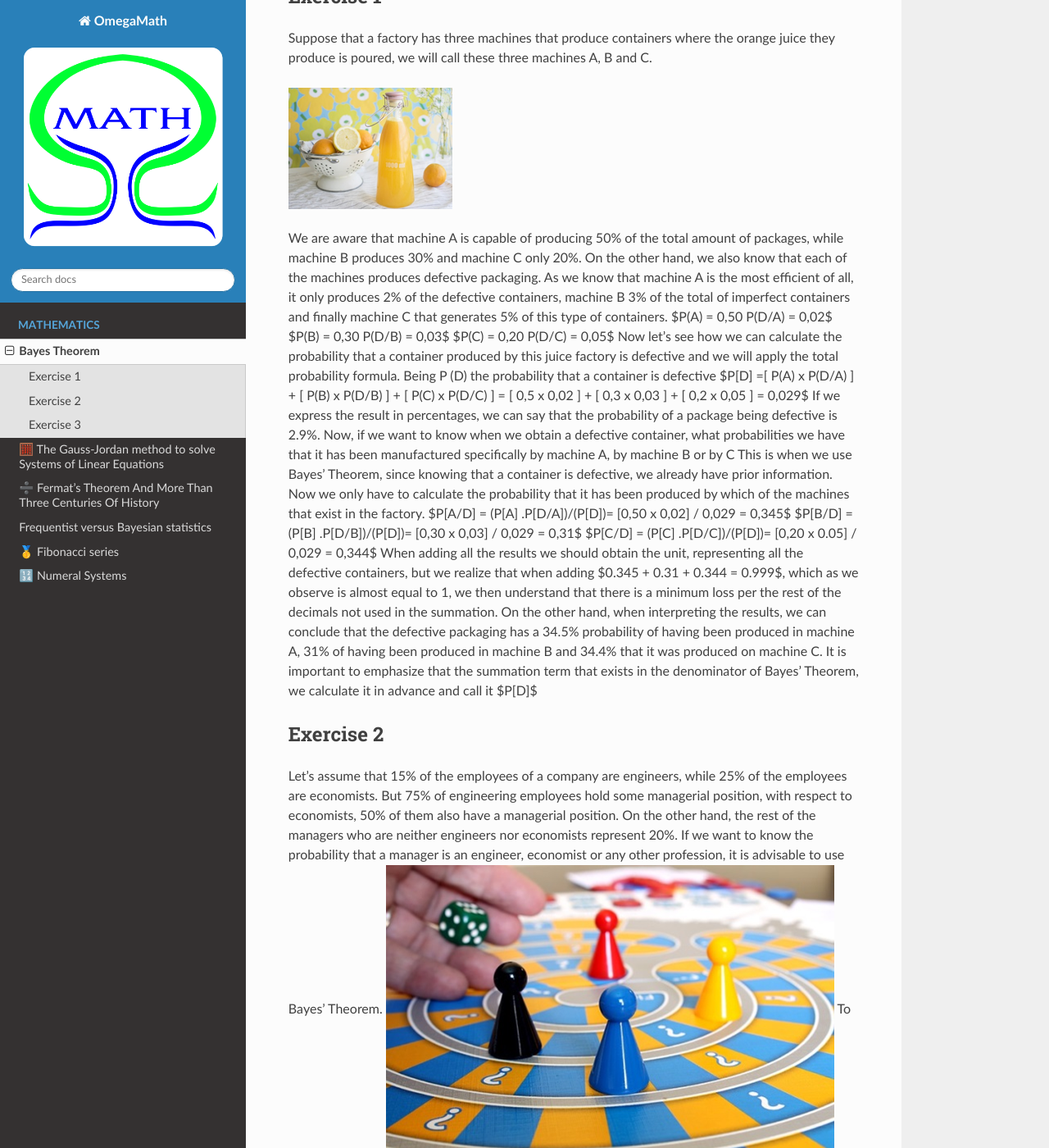
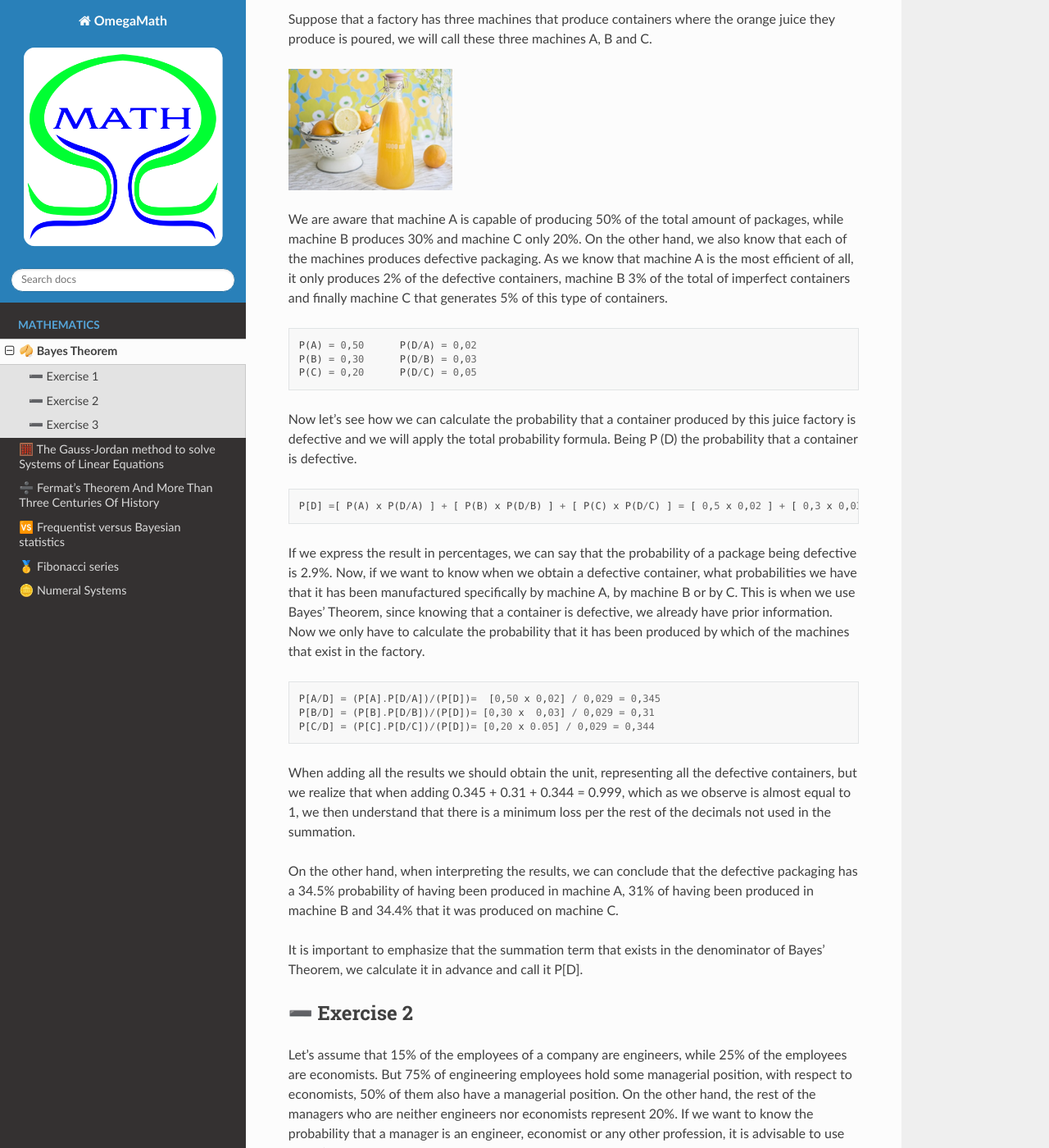
Before and after one commit to OmegaMath/omega, a Sphinx documentation site: the page built from docs/source/bayes.md, in a window 1280 px wide and 1400 px high, scrolled down 492 px. Shown: the whole window at 82% size. Built offline with Sphinx 7.4.7 and the Read the Docs theme 2.0.0, drawn with Linux system fonts in a browser that asks for light colours; some of the changed text lies outside the part shown.

Commit message:
updated files

````diff
--- a/docs/source/bayes.md
+++ b/docs/source/bayes.md
@@ -1,60 +1,89 @@
-# Bayes Theorem
+# 🥠 Bayes Theorem
 
 In the calculation of probabilities we can use Bayes' Theorem by applying the following formula:
 
 ![formula](_static/images/bayes/formula.png)
 
 Being B the event for which we have previous information
-$A_n$  represents the different conditioned events
+A<sub>n</sub>  represents the different conditioned events
 The denominator of the formula simulates the total probability
 The numerator symbolizes the conditional probability
-Now, we will use a certain example to demonstrate how the Bayes Theorem formula applies, but instead of using, $A_1$, $A_2$  y $A_3$  we will change them to $A$, $B$ and $C$.
+Now, we will use a certain example to demonstrate how the Bayes Theorem formula applies, but instead of using, A<sub>1</sub>, A<sub>2</sub>  y A<sub>3</sub>  we will change them to A, B and C.
 
-## Exercise 1
+## ➖ Exercise 1
 
 Suppose that a factory has three machines that produce containers where the orange juice they produce is poured, we will call these three machines A, B and C.
 
 ![photo](_static/images/bayes/photo.png)
 
 We are aware that machine A is capable of producing 50% of the total amount of packages, while machine B produces 30% and machine C only 20%. On the other hand, we also know that each of the machines produces defective packaging. As we know that machine A is the most efficient of all, it only produces 2% of the defective containers, machine B 3% of the total of imperfect containers and finally machine C that generates 5% of this type of containers.
-$P(A) = 0,50      P(D/A) = 0,02$
-$P(B) = 0,30      P(D/B) = 0,03$
-$P(C) = 0,20      P(D/C) = 0,05$
-Now let's see how we can calculate the probability that a container produced by this juice factory is defective and we will apply the total probability formula. Being P (D) the probability that a container is defective
-$P[D] =[ P(A) x P(D/A) ] + [ P(B) x P(D/B) ] + [ P(C) x P(D/C) ] = [ 0,5 x 0,02 ] + [ 0,3 x 0,03 ] + [ 0,2 x 0,05 ] = 0,029$
+
+```
+P(A) = 0,50      P(D/A) = 0,02
+P(B) = 0,30      P(D/B) = 0,03
+P(C) = 0,20      P(D/C) = 0,05
+```
+
+Now let's see how we can calculate the probability that a container produced by this juice factory is defective and we will apply the total probability formula. Being P (D) the probability that a container is defective.
+
+```
+P[D] =[ P(A) x P(D/A) ] + [ P(B) x P(D/B) ] + [ P(C) x P(D/C) ] = [ 0,5 x 0,02 ] + [ 0,3 x 0,03 ] + [ 0,2 x 0,05 ] = 0,029
+```
+
 If we express the result in percentages, we can say that the probability of a package being defective is 2.9%.
-Now, if we want to know when we obtain a defective container, what probabilities we have that it has been manufactured specifically by machine A, by machine B or by C
+Now, if we want to know when we obtain a defective container, what probabilities we have that it has been manufactured specifically by machine A, by machine B or by C.
 This is when we use Bayes' Theorem, since knowing that a container is defective, we already have prior information. Now we only have to calculate the probability that it has been produced by which of the machines that exist in the factory.
-$P[A/D] = (P[A] .P[D/A])/(P[D])=  [0,50 x 0,02] / 0,029 = 0,345$
-$P[B/D]  = (P[B] .P[D/B])/(P[D])= [0,30 x  0,03] / 0,029 = 0,31$
-$P[C/D]  = (P[C] .P[D/C])/(P[D])= [0,20 x 0.05] / 0,029 = 0,344$
-When adding all the results we should obtain the unit, representing all the defective containers, but we realize that when adding $0.345 + 0.31 + 0.344 = 0.999$, which as we observe is almost equal to 1, we then understand that there is a minimum loss per the rest of the decimals not used in the summation.
+
+```
+P[A/D] = (P[A].P[D/A])/(P[D])=  [0,50 x 0,02] / 0,029 = 0,345
+P[B/D] = (P[B].P[D/B])/(P[D])= [0,30 x  0,03] / 0,029 = 0,31
+P[C/D] = (P[C].P[D/C])/(P[D])= [0,20 x 0.05] / 0,029 = 0,344
+```
+
+When adding all the results we should obtain the unit, representing all the defective containers, but we realize that when adding 0.345 + 0.31 + 0.344 = 0.999, which as we observe is almost equal to 1, we then understand that there is a minimum loss per the rest of the decimals not used in the summation.
+
 On the other hand, when interpreting the results, we can conclude that the defective packaging has a 34.5% probability of having been produced in machine A, 31% of having been produced in machine B and 34.4% that it was produced on machine C.
-It is important to emphasize that the summation term that exists in the denominator of Bayes' Theorem, we calculate it in advance and call it $P[D]$
 
-## Exercise 2
+It is important to emphasize that the summation term that exists in the denominator of Bayes' Theorem, we calculate it in advance and call it P[D].
+
+## ➖ Exercise 2
 
 Let's assume that 15% of the employees of a company are engineers, while 25% of the employees are economists. But 75% of engineering employees hold some managerial position, with respect to economists, 50% of them also have a managerial position. On the other hand, the rest of the managers who are neither engineers nor economists represent 20%. If we want to know the probability that a manager is an engineer, economist or any other profession, it is advisable to use Bayes' Theorem.
+
 ![photo2](_static/images/bayes/photo2.png)
+
 To understand a little better we are going to make a tree diagram
+
 ![photo3](_static/images/bayes/photo3.png)
-$P[Engineer / Executive] = (0,15 .  0,75)/(0,15 .0,75 + 0,25 .0,5+ 0,6 .0,2) = 0,314$
-$P[Engineer / Executive] = (0,25 .  0,5)/(0,15 .0,75 + 0,25 .0,5+ 0,6 .0,2) = 0,349$
-$P[Other / Executive] = (0,6 .  0,2)/(0,15 .0,75 + 0,25 .0,5+ 0,6 .0,2) = 0,336$
 
-## Exercise 3
+```
+P[Engineer / Executive] = (0,15 .0,75)/(0,15 .0,75 + 0,25 .0,5+ 0,6 .0,2) = 0,314
+P[Engineer / Executive] = (0,25 .0,5)/(0,15 .0,75 + 0,25 .0,5+ 0,6 .0,2) = 0,349
+P[Other / Executive] = (0,6 .0,2)/(0,15 .0,75 + 0,25 .0,5+ 0,6 .0,2) = 0,336
+```
+
+## ➖ Exercise 3
 
 A certain factory has an alarm to alert about accidents and has only a 0.1 probability that an incident of this type will occur. Now, if an accident occurs, it has a probability of 0.97 that the alarm will sound and with a probability of 0.02 that the alarm will be activated even without any incident having occurred.
 
 Suppose the alarm goes off at some point, what is the probability that the alarm has been activated without an accident occurring?
 
 Let's now determine the variables involved:
+
+```
 A = An accident occurs
 NA = No accident occurs
 S = Sound Alarm
 NS = Do not sound alarm
+```
+
 Again we will make an enlightening diagram
+
 ![photo4](_static/images/bayes/photo4.png)
-$P[NA/S] = (0,9 .0,02)/(0,1 .0,97 + 0,9 .0,02) = 0,157$
+
+```
+P[NA/S] = (0,9 .0,02)/(0,1 .0,97 + 0,9 .0,02) = 0,157
+```
+
 As we can see, the probability that the alarm sounds without an accident having occurred is 15.7%
 As we can see, applying Bayes' Theorem does not have major complications. But if after seeing each and every one of these exercises you have any concerns, please do not hesitate to ask, which I will gladly try to answer as soon as possible.
````
Also changed, not shown: docs/source/frequentist.md (+6 -2 lines), docs/source/numeral-symbols.md (+1 -1 lines).
